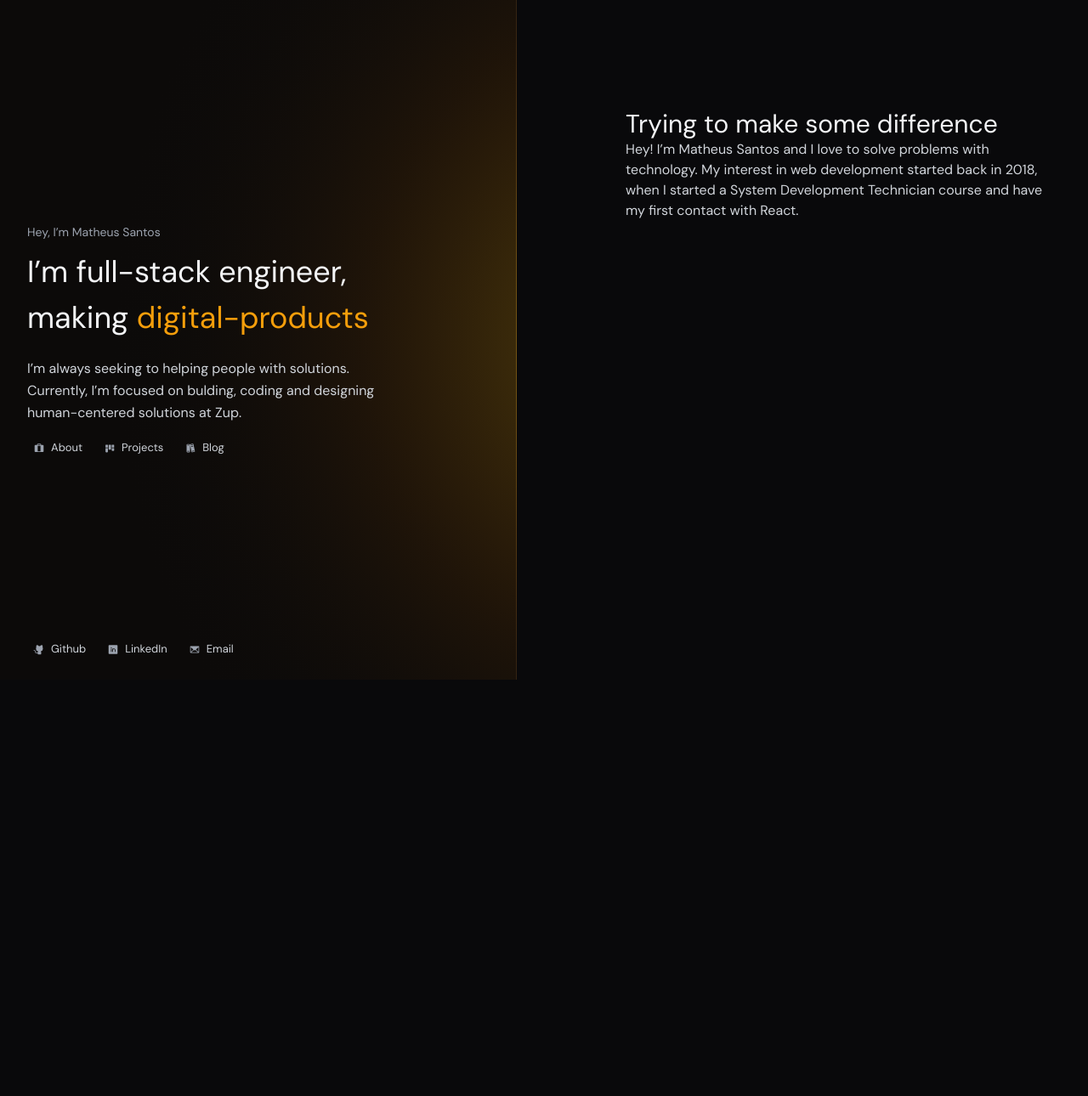
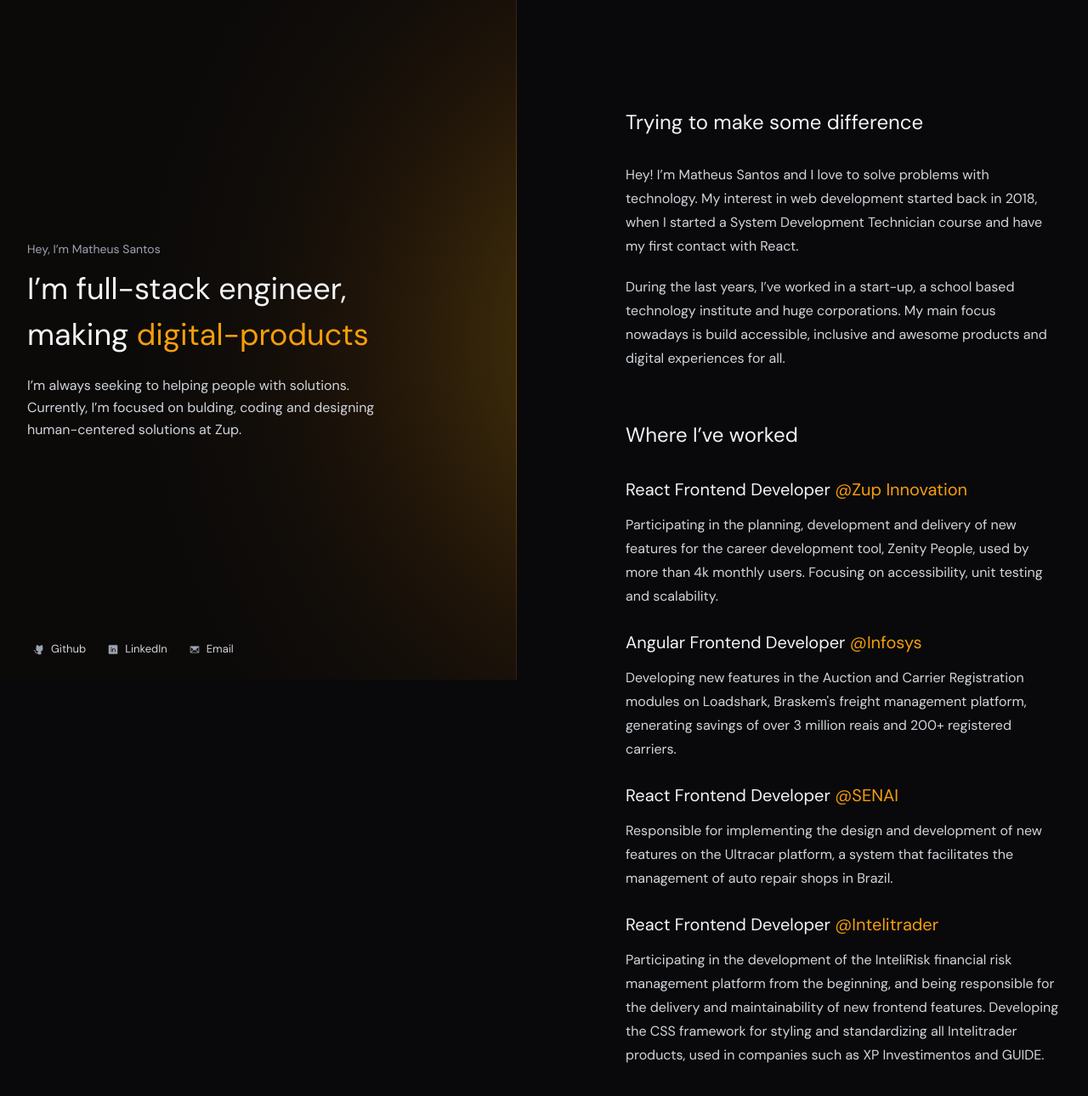
Before and after one commit to MathPSantos/mathsantos.dev, a Next.js app: page / in a window 1280 px wide. Shown: the top 1290 px of the page at 85% size. Before the commit the page ends 800 px from the top, so only its background shows below. Built offline with nearby package versions, Linux system fonts and the light colour scheme.

Commit message:
feat: add basic info

```diff
--- a/package.json
+++ b/package.json
@@ -22,5 +22,8 @@
     "react-dom": "18.2.0",
     "tailwindcss": "3.3.1",
     "typescript": "5.0.4"
+  },
+  "devDependencies": {
+    "@tailwindcss/typography": "^0.5.9"
   }
 }
--- a/src/app/page.tsx
+++ b/src/app/page.tsx
@@ -1,10 +1,10 @@
-import { ExternalLinks, PageLinks } from "./components";
+import { ExternalLinks } from "./components";
 
 export default function Home() {
   return (
     <>
       {/* Side Info */}
-      <div className="relative flex-none overflow-hidden lg:pointer-events-none lg:fixed lg:inset-0 lg:z-40 lg:flex lg:px-0">
+      <div className="relative flex-none overflow-hidden px-6 lg:pointer-events-none lg:fixed lg:inset-0 lg:z-40 lg:flex lg:px-0">
         {/* Backdrop */}
         <div className="absolute inset-0 -z-10 overflow-hidden bg-stone-950 lg:right-[calc(max(2rem,50%-38rem)+40rem)] lg:min-w-[32rem]">
           <svg
@@ -13,20 +13,20 @@
           >
             <defs>
               <radialGradient id=":R1d6:-desktop" cx="100%">
-                <stop offset="0%" stop-color="rgba(250, 204, 21, 0.3)"></stop>
+                <stop offset="0%" stopColor="rgba(250, 204, 21, 0.3)"></stop>
                 <stop
                   offset="53.95%"
-                  stop-color="rgba(217, 119, 6, 0.09)"
+                  stopColor="rgba(217, 119, 6, 0.09)"
                 ></stop>
-                <stop offset="100%" stop-color="rgba(10, 14, 23, 0)"></stop>
+                <stop offset="100%" stopColor="rgba(10, 14, 23, 0)"></stop>
               </radialGradient>
               <radialGradient id=":R1d6:-mobile" cy="100%">
-                <stop offset="0%" stop-color="rgba(250, 204, 21, 0.3)"></stop>
+                <stop offset="0%" stopColor="rgba(250, 204, 21, 0.3)"></stop>
                 <stop
                   offset="53.95%"
-                  stop-color="rgba(217, 119, 6, 0.09)"
+                  stopColor="rgba(217, 119, 6, 0.09)"
                 ></stop>
-                <stop offset="100%" stop-color="rgba(10, 14, 23, 0)"></stop>
+                <stop offset="100%" stopColor="rgba(10, 14, 23, 0)"></stop>
               </radialGradient>
             </defs>
             <rect
@@ -43,12 +43,13 @@
             ></rect>
           </svg>
 
-          <div className="absolute inset-x-0 bottom-0 right-0 h-1 bg-white mix-blend-overlay lg:left-auto lg:top-0 lg:h-auto lg:w-px" />
+          <div className="absolute inset-x-0 bottom-0 right-0 h-px bg-white mix-blend-overlay lg:left-auto lg:top-0 lg:h-auto lg:w-px" />
         </div>
 
         {/* Content */}
         <div className="relative flex w-full lg:pointer-events-auto lg:mr-[calc(max(2rem,50%-38rem)+40rem)] lg:min-w-[32rem] lg:overflow-y-auto lg:pl-[max(2rem,calc(50%-38rem))]">
-          <div className="lg:flex lg:flex-col lg:w-[26rem] lg:before:flex-1 lg:before:pt-6">
+          <div className="mx-auto max-w-lg lg:mx-0 lg:flex lg:flex-col lg:w-[26rem] lg:before:flex-1 lg:before:pt-6">
+            <div className="pb-16 pt-20 sm:pb-20 sm:pt-32 lg:py-20">
               <div>
                 <span className="text-sm text-gray-400 leading-relaxed">
                   Hey, I’m Matheus Santos
@@ -58,11 +59,11 @@
                   <span className="text-amber-500">digital-products</span>
                 </h1>
                 <p className="mt-5 leading-relaxed">
-                I’m always seeking to helping people with solutions. Currently,
-                I’m focused on bulding, coding and designing human-centered
-                solutions at Zup.
+                  I’m always seeking to helping people with solutions.
+                  Currently, I’m focused on bulding, coding and designing
+                  human-centered solutions at Zup.
                 </p>
-              <PageLinks className="mt-4" />
+              </div>
             </div>
             <ExternalLinks className="flex flex-1 items-end pb-6" />
           </div>
@@ -73,15 +74,57 @@
       <main className="py-20 sm:py-32">
         <div className="mx-auto max-w-7xl px-6 lg:flex lg:px-8">
           <div className="lg:ml-[26rem] lg:flex lg:w-full lg:justify-end lg:pl-32">
-            <div className="mx-auto max-w-lg lg:mx-0 lg:w-0 lg:max-w-lg lg:flex-auto">
-              <h2 className="text-gray-100 text-3xl">
-                Trying to make some difference
-              </h2>
+            <div className="mx-auto max-w-lg lg:mx-0 lg:w-0 lg:max-w-lg lg:flex-auto prose">
+              <h2>Trying to make some difference</h2>
               <p>
                 Hey! I’m Matheus Santos and I love to solve problems with
                 technology. My interest in web development started back in 2018,
                 when I started a System Development Technician course and have
                 my first contact with React.{" "}
+              </p>
+              <p>
+                During the last years, I’ve worked in a start-up, a school based
+                technology institute and huge corporations. My main focus
+                nowadays is build accessible, inclusive and awesome products and
+                digital experiences for all.{" "}
+              </p>
+              <h2>Where I’ve worked</h2>
+              <h3>
+                React Frontend Developer <span>@Zup Innovation</span>
+              </h3>
+              <p>
+                Participating in the planning, development and delivery of new
+                features for the career development tool, Zenity People, used by
+                more than 4k monthly users. Focusing on accessibility, unit
+                testing and scalability.
+              </p>
+              <h3>
+                Angular Frontend Developer <span>@Infosys</span>
+              </h3>
+              <p>
+                Developing new features in the Auction and Carrier Registration
+                modules on Loadshark, Braskem's freight management platform,
+                generating savings of over 3 million reais and 200+ registered
+                carriers.
+              </p>
+              <h3>
+                React Frontend Developer <span>@SENAI</span>
+              </h3>
+              <p>
+                Responsible for implementing the design and development of new
+                features on the Ultracar platform, a system that facilitates the
+                management of auto repair shops in Brazil.
+              </p>
+              <h3>
+                React Frontend Developer <span>@Intelitrader</span>
+              </h3>
+              <p>
+                Participating in the development of the InteliRisk financial
+                risk management platform from the beginning, and being
+                responsible for the delivery and maintainability of new frontend
+                features. Developing the CSS framework for styling and
+                standardizing all Intelitrader products, used in companies such
+                as XP Investimentos and GUIDE.
               </p>
             </div>
           </div>
--- a/tailwind.config.js
+++ b/tailwind.config.js
@@ -7,10 +7,29 @@
   ],
   theme: {
     extend: {
+      typography: (theme) => ({
+        DEFAULT: {
+          css: {
+            color: theme("colors.gray.300"),
+            "h1, h2, h3, h4, h5, h6": {
+              color: theme("colors.gray.100"),
+              fontWeight: "400",
+            },
+            h2: {
+              marginTop: "60px",
+              marginBottom: "32px",
+            },
+            h3: { marginTop: "24px" },
+            span: {
+              color: theme("colors.amber.500"),
+            },
+          },
+        },
+      }),
       fontFamily: {
         sans: ["var(--font-sans)", "sans-serif"],
       },
     },
   },
-  plugins: [],
+  plugins: [require("@tailwindcss/typography")],
 };
```
Also changed, not shown: 1 other file (tests, documents, lock files or other folders). Lines whose indentation alone changed are shown as unchanged.
